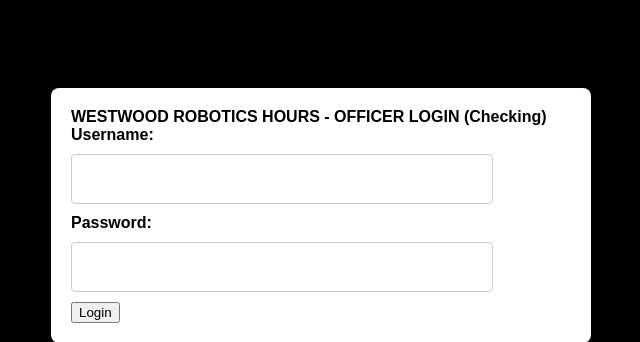
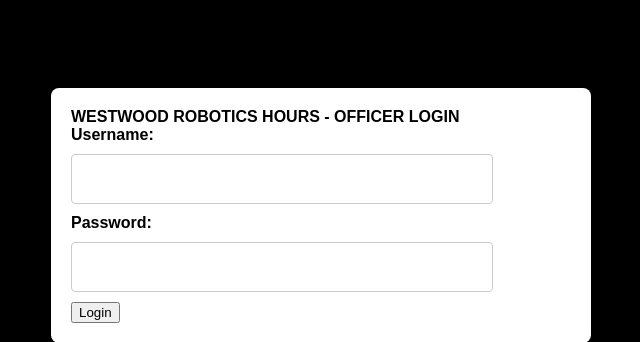
Before and after one commit to SkywardSyntax/HourLogger, a Flask app: page / in a window 1280 px wide. Shown: the part 162-504 px from the top of the page, without its empty margins (319-959 px from the left). Run offline with Flask 3, Linux system fonts and the light colour scheme.

Commit message:
FINALLYY!!

```diff
--- a/templates/login.html
+++ b/templates/login.html
@@ -78,7 +78,7 @@
 <body>
     <div class="container">
         <form method="POST">
-            <label for="name">WESTWOOD ROBOTICS HOURS - OFFICER LOGIN (Checking)</label><br>
+            <label for="name">WESTWOOD ROBOTICS HOURS - OFFICER LOGIN</label><br>
             <label for="username">Username:</label><br>
             <input type="text" id="username" name="username"><br>
             <label for="password">Password:</label><br>
```
